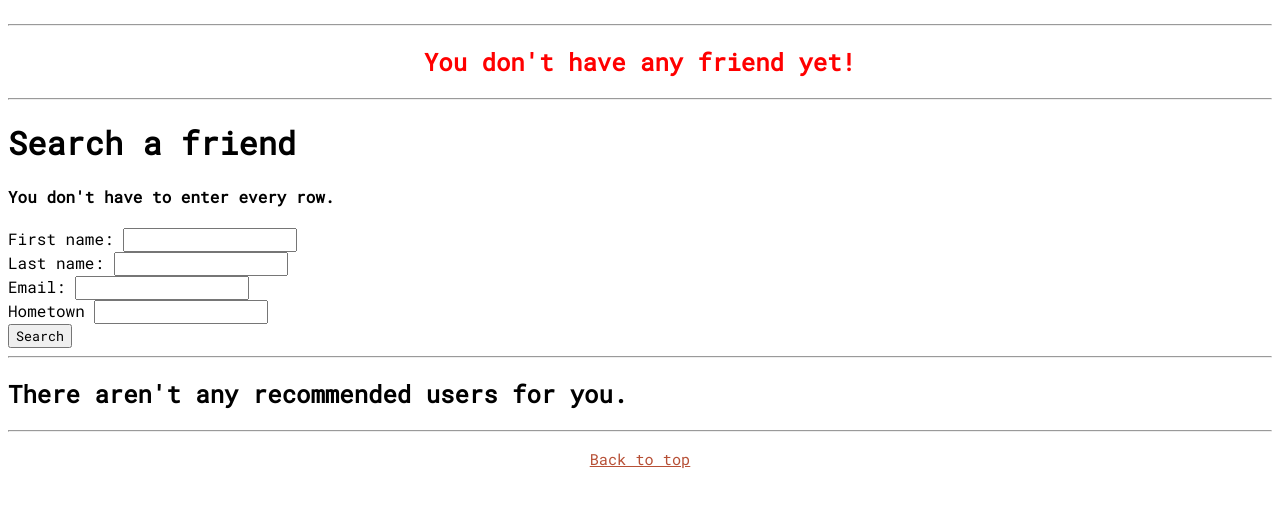
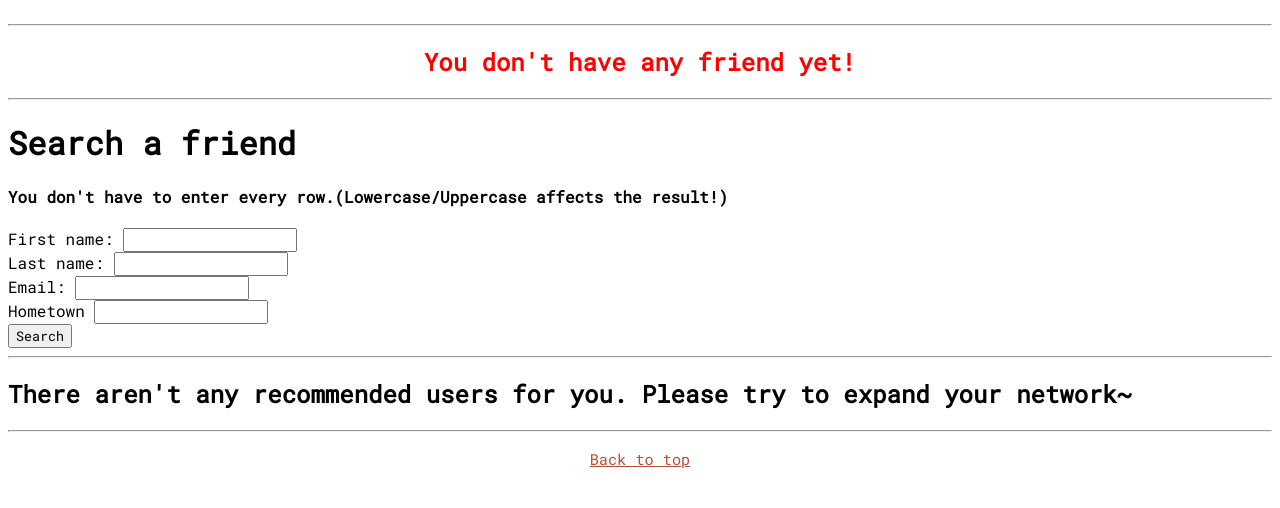
Before and after one commit to ChuJiaWen/w4111-project1, a Python web app: template templates/friend.html in a window 1280 px wide. Shown: the part 47-555 px from the top of the page. Run offline with Jinja, Linux system fonts and the light colour scheme; the template is opened without the code that fills it, so the values that code supplies are empty.

Commit message:
Edited /addfreind page

```diff
--- a/templates/friend.html
+++ b/templates/friend.html
@@ -103,7 +103,7 @@
 <hr>
 <div class="searchfriend">
     <h1>Search a friend</h1>
-    <h4>You don't have to enter every row.</h4>
+    <h4>You don't have to enter every row.(Lowercase/Uppercase affects the result!)</h4>
     <form method="post" enctype="multipart/form-data" action="/friend">
         <label for="first_name">First name:</label>
         <input type="text" name="first_name" /><br />
@@ -176,7 +176,7 @@
     {% endfor %}
     </table>
 {% else %}
-    <h2>There aren't any recommended users for you.</h2>
+    <h2>There aren't any recommended users for you. Please try to expand your network~</h2>
 {% endif %}
 </div>
 
```
